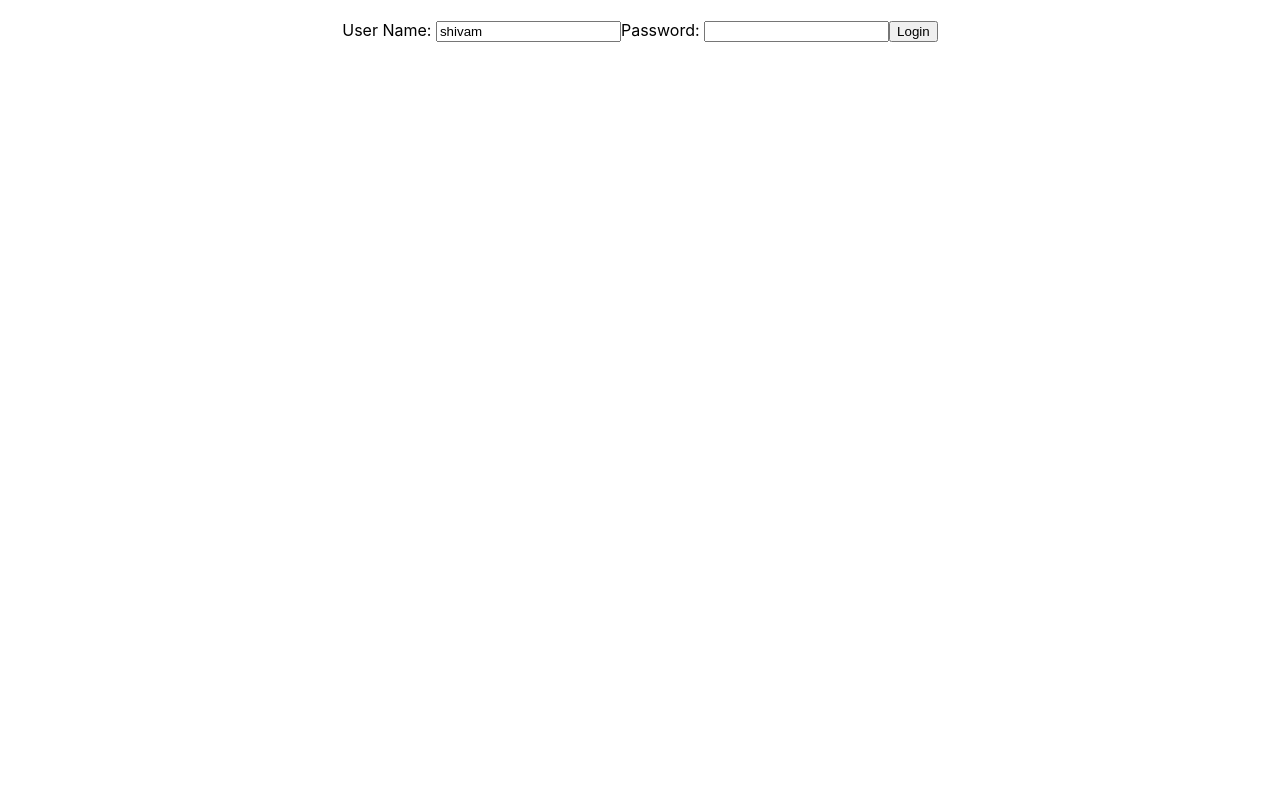
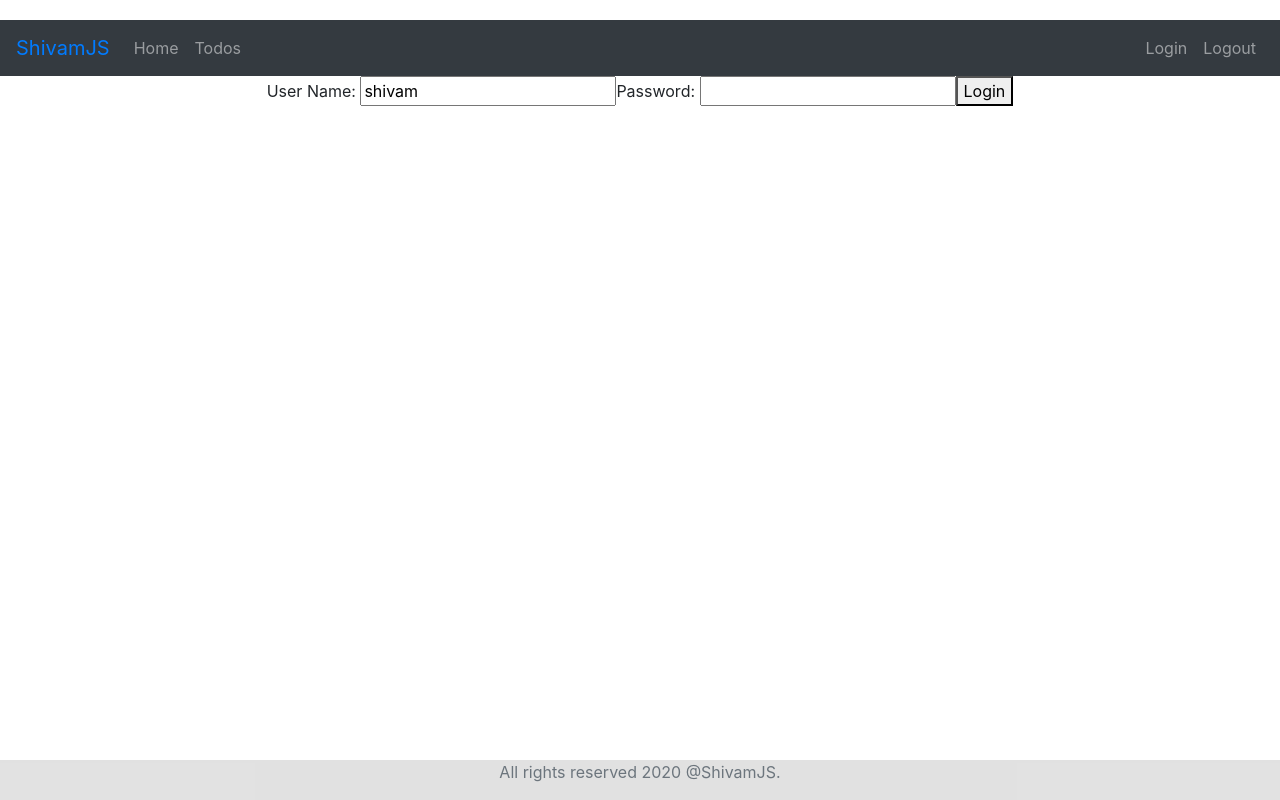
Before and after one commit to shivam-ops/spring-boot-todo-management-app, a React (Create React App) app: page / in a window 1280 px wide. Built offline with nearby package versions, Linux system fonts and the light colour scheme.

Commit message:
adding bootstrap to the project.

```diff
--- a/public/index.html
+++ b/public/index.html
@@ -3,6 +3,7 @@
   <head>
     <meta charset="utf-8" />
     <link rel="icon" href="%PUBLIC_URL%/favicon.ico" />
+
     <meta name="viewport" content="width=device-width, initial-scale=1" />
     <meta name="theme-color" content="#000000" />
     <meta
--- a/src/App.css
+++ b/src/App.css
@@ -1,3 +1,11 @@
+.footer {
+  position: absolute;
+  bottom: 0;
+  width: 100%;
+  height: 40px;
+  background-color: #2222;
+}
+
 .App {
   text-align: center;
 }
--- a/src/App.js
+++ b/src/App.js
@@ -1,6 +1,7 @@
 import React from "react";
 import logo from "./logo.svg";
 import "./App.css";
+import "./bootstrap.css";
 import TodoApp from "./components/todo/TodoApp";
 
 class App extends React.Component {
--- /dev/null
+++ b/src/bootstrap.css
@@ -0,0 +1 @@
+@import url(https://stackpath.bootstrapcdn.com/bootstrap/4.5.2/css/bootstrap.min.css);
--- a/src/components/todo/TodoApp.js
+++ b/src/components/todo/TodoApp.js
@@ -1,5 +1,5 @@
 import React from "react";
-import { BrowserRouter as Router, Route, Switch } from "react-router-dom";
+import { BrowserRouter as Router, Route, Switch, Link } from "react-router-dom";
 import "./TodoApp.css";
 
 class TodoApp extends React.Component {
@@ -7,12 +7,16 @@
     return (
       <div className="TodoApp">
         <Router>
+          <Header />
           <Switch>
             <Route path="/" exact component={LoginComponent} />
             <Route path="/login" component={LoginComponent} />
             <Route path="/welcome/:name" component={WelcomeComponent} />
+            <Route path="/todos" component={ListTodosComponent} />
+            <Route path="/logout" component={LogoutComponent} />
             <Route component={ErrorComponent} />
           </Switch>
+          <Footer />
         </Router>
         {/* <LoginComponent />
         <WelcomeComponent /> */}
@@ -21,9 +25,138 @@
   }
 }
 
+class Header extends React.Component {
+  render() {
+    return (
+      <div>
+        <header>
+          <nav className="navbar navbar-expand-md navbar-dark bg-dark">
+            <div className="navbar-brand">
+              <Link>ShivamJS</Link>
+            </div>
+            <ul className="navbar-nav">
+              <li>
+                <Link className="nav-link" to="/welcome/shivam">
+                  Home
+                </Link>
+              </li>
+              <li>
+                <Link className="nav-link" to="/todos">
+                  Todos
+                </Link>
+              </li>
+            </ul>
+
+            <ul className="navbar-nav navbar-collapse justify-content-end">
+              <li>
+                <Link className="nav-link" to="/">
+                  Login
+                </Link>
+              </li>
+              <li>
+                <Link className="nav-link" to="/logout">
+                  Logout
+                </Link>
+              </li>
+            </ul>
+          </nav>
+        </header>
+      </div>
+    );
+  }
+}
+
+class Footer extends React.Component {
+  render() {
+    return (
+      <footer className="footer">
+        <span className="text-muted">All rights reserved 2020 @ShivamJS.</span>
+      </footer>
+    );
+  }
+}
+
+class LogoutComponent extends React.Component {
+  render() {
+    return (
+      <div>
+        <hr />
+        <h1>You are logged out!</h1>
+        <div className="container">Thank You for using our application.</div>
+      </div>
+    );
+  }
+}
+
+class ListTodosComponent extends React.Component {
+  constructor(props) {
+    super(props);
+    this.state = {
+      todos: [
+        {
+          id: 1,
+          description: "Learn React",
+          done: false,
+          targetDate: new Date(),
+        },
+        {
+          id: 2,
+          description: "Become an expert at React",
+          done: false,
+          targetDate: new Date(),
+        },
+        {
+          id: 3,
+          description: "Find a Job in Japan",
+          done: false,
+          targetDate: new Date(),
+        },
+        {
+          id: 4,
+          description: "Become an expert at Front End Web Developement",
+          done: false,
+          targetDate: new Date(),
+        },
+      ],
+    };
+  }
+  render() {
+    return (
+      <div>
+        <h1>List Todos</h1>
+        <table>
+          <thead>
+            <tr>
+              <th>ID</th>
+              <th>Description</th>
+              <th>Target Date</th>
+              <th>Is Completed?</th>
+            </tr>
+          </thead>
+          <tbody>
+            {this.state.todos.map((todo) => (
+              <tr>
+                <td>{todo.id}</td>
+                <td>{todo.description}</td>
+                <td>{todo.targetDate.toString()}</td>
+                <td>{todo.done.toString()}</td>
+              </tr>
+            ))}
+          </tbody>
+        </table>
+      </div>
+    );
+  }
+}
+
 class WelcomeComponent extends React.Component {
   render() {
-    return <div>Welcome {this.props.match.params.name}</div>;
+    return (
+      <div>
+        Welcome {this.props.match.params.name}. You can manage your todos{" "}
+        <Link to="/todos">here</Link>
+      </div>
+    );
   }
 }
 
```
